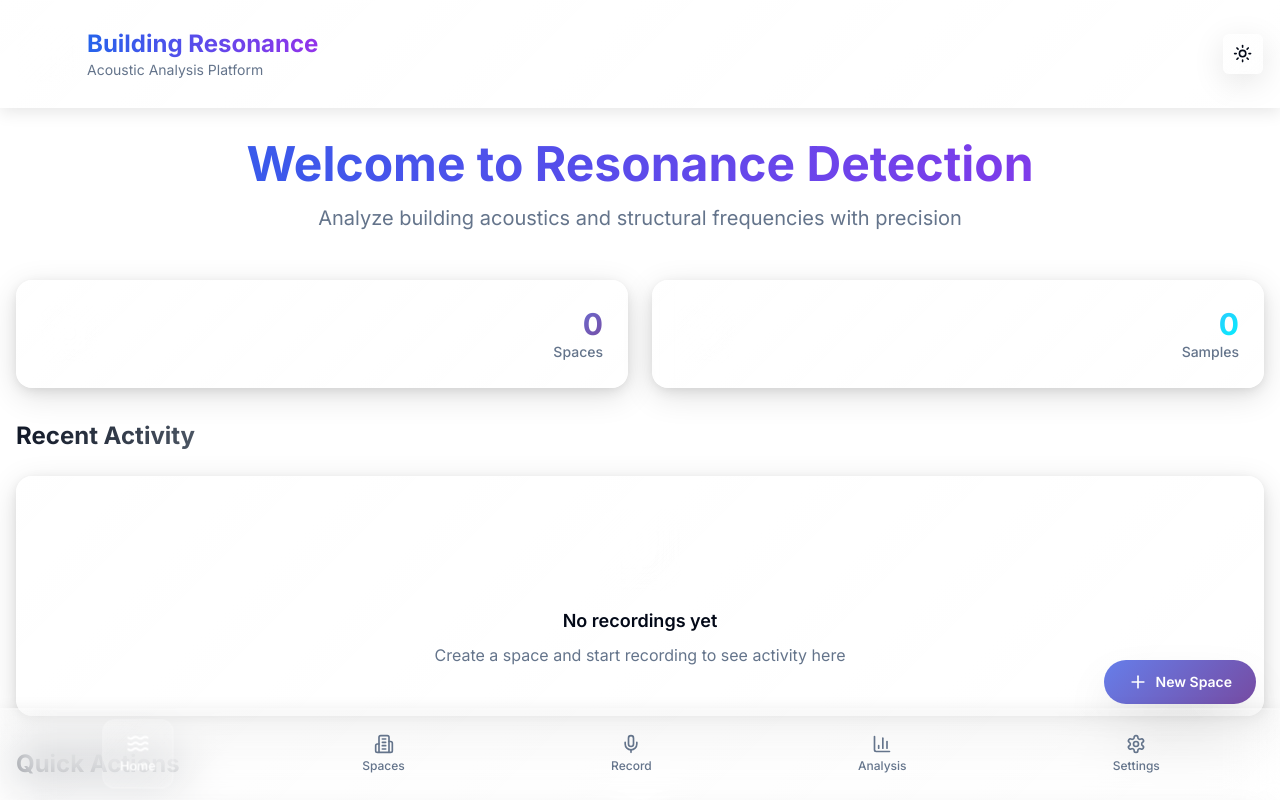
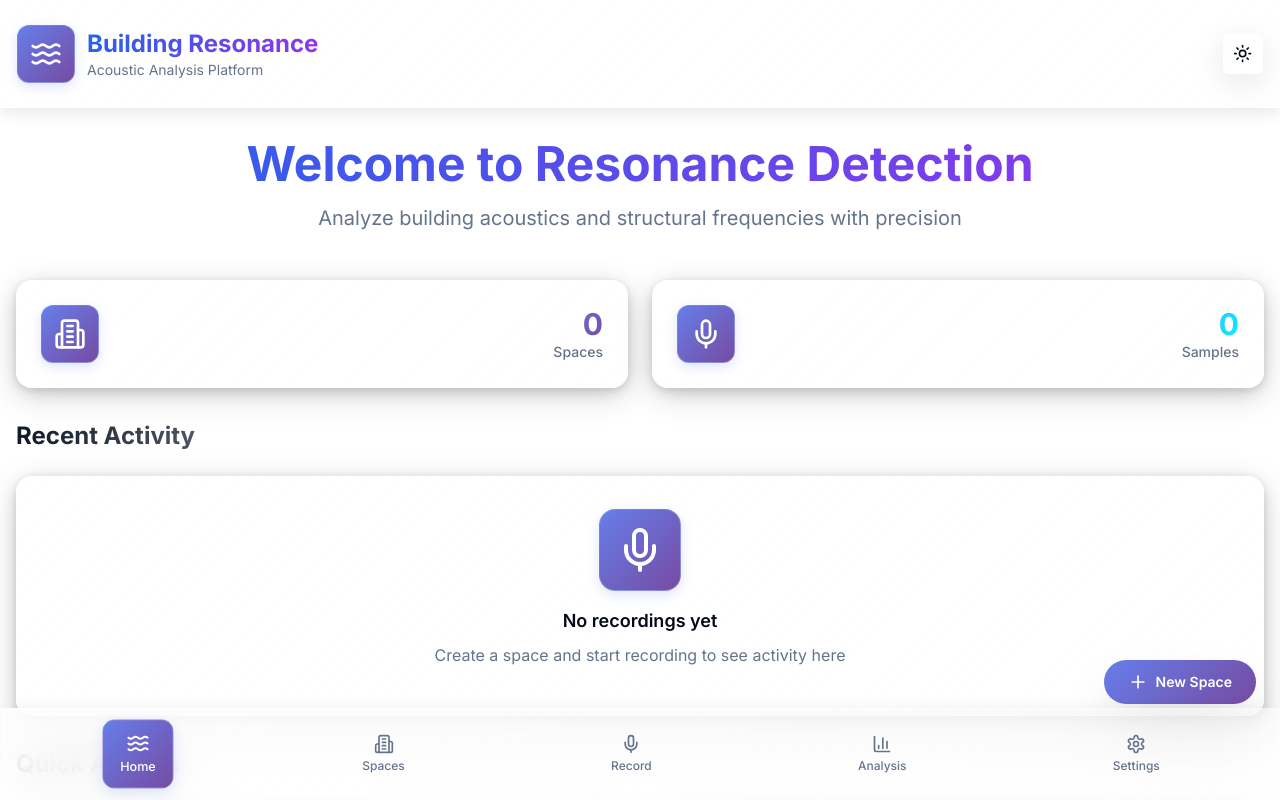
Before and after one commit to Technologic101/resonance_detector, a Next.js app: page / in a window 1280 px wide. Both pictures are taken after a click on the button "Toggle theme". Shown: the top 800 px of the page. Built offline with nearby package versions, Linux system fonts and the light colour scheme.

Commit message:
Fix Icon Visibility in Light Mode

```diff
--- a/src/app/globals.css
+++ b/src/app/globals.css
@@ -31,8 +31,10 @@
     --gradient-accent: linear-gradient(135deg, #4facfe 0%, #00f2fe 100%);
     --gradient-success: linear-gradient(135deg, #43e97b 0%, #38f9d7 100%);
     --gradient-warning: linear-gradient(135deg, #fa709a 0%, #fee140 100%);
-    --gradient-surface: linear-gradient(135deg, rgba(255,255,255,0.1) 0%, rgba(255,255,255,0.05) 100%);
-    --gradient-glass: linear-gradient(135deg, rgba(255,255,255,0.25) 0%, rgba(255,255,255,0.1) 100%);
+    --gradient-surface: linear-gradient(135deg, rgba(255,255,255,0.8) 0%, rgba(255,255,255,0.4) 100%);
+    --gradient-glass: linear-gradient(135deg, rgba(255,255,255,0.9) 0%, rgba(255,255,255,0.6) 100%);
+    --icon-bg: linear-gradient(135deg, #667eea 0%, #764ba2 100%);
+    --icon-bg-hover: linear-gradient(135deg, #5a67d8 0%, #6b46c1 100%);
   }
 
   .dark {
@@ -64,6 +66,8 @@
     --gradient-warning: linear-gradient(135deg, #fa709a 0%, #fee140 100%);
     --gradient-surface: linear-gradient(135deg, rgba(255,255,255,0.05) 0%, rgba(255,255,255,0.02) 100%);
     --gradient-glass: linear-gradient(135deg, rgba(255,255,255,0.1) 0%, rgba(255,255,255,0.05) 100%);
+    --icon-bg: linear-gradient(135deg, #667eea 0%, #764ba2 100%);
+    --icon-bg-hover: linear-gradient(135deg, #5a67d8 0%, #6b46c1 100%);
   }
 }
 
@@ -140,18 +144,23 @@
     box-shadow: 0 12px 40px rgba(0, 0, 0, 0.15);
   }
 
-  /* Icon containers */
+  /* Icon containers - Fixed for light mode */
   .icon-container {
-    background: var(--gradient-glass);
-    backdrop-filter: blur(12px);
+    background: var(--icon-bg);
     border: 1px solid rgba(255, 255, 255, 0.2);
     transition: all 0.3s ease;
+    box-shadow: 0 4px 12px rgba(102, 126, 234, 0.2);
   }
 
   .icon-container:hover {
-    background: var(--gradient-primary);
+    background: var(--icon-bg-hover);
     transform: scale(1.05);
-    box-shadow: 0 8px 25px rgba(102, 126, 234, 0.3);
+    box-shadow: 0 8px 25px rgba(102, 126, 234, 0.4);
+  }
+
+  /* Icon text color - Always white for contrast */
+  .icon-container .icon-text {
+    color: white !important;
   }
 
   /* Animated gradients */
@@ -175,6 +184,14 @@
       0 8px 32px rgba(0, 0, 0, 0.12);
   }
 
+  /* Light mode specific shadows */
+  .light .soft-shadow {
+    box-shadow:
+      0 2px 8px rgba(0, 0, 0, 0.08),
+      0 4px 16px rgba(0, 0, 0, 0.12),
+      0 8px 32px rgba(0, 0, 0, 0.16);
+  }
+
   /* Glowing effects */
   .glow {
     box-shadow: 0 0 20px rgba(102, 126, 234, 0.3);
--- a/src/components/layout/bottom-navigation.tsx
+++ b/src/components/layout/bottom-navigation.tsx
@@ -56,7 +56,7 @@ export function BottomNavigation() {
                 onClick={() => setCurrentPage(item.id)}
               >
                 <Icon className={`h-5 w-5 mb-1 transition-all duration-300 ${
-                  isActive ? 'text-white scale-110' : ''
+                  isActive ? 'icon-text scale-110' : ''
                 }`} />
                 <span className="text-xs font-medium">{item.label}</span>
               </Button>
--- a/src/components/pages/home-page.tsx
+++ b/src/components/pages/home-page.tsx
@@ -52,7 +52,7 @@ export function HomePage() {
         <div className="container mx-auto px-4 py-6 flex items-center justify-between">
           <div className="flex items-center space-x-3">
             <div className="icon-container p-3 rounded-xl">
-              <Waves className="h-8 w-8 text-white" />
+              <Waves className="h-8 w-8 icon-text" />
             </div>
             <div>
               <h1 className="text-2xl font-bold bg-gradient-to-r from-blue-600 to-purple-600 bg-clip-text text-transparent">
@@ -82,7 +82,7 @@ export function HomePage() {
           <div className="glass-card rounded-2xl p-6 hover-lift soft-shadow">
             <div className="flex items-center justify-between">
               <div className="icon-container p-3 rounded-xl">
-                <Building2 className="h-8 w-8 text-white" />
+                <Building2 className="h-8 w-8 icon-text" />
               </div>
               <div className="text-right">
                 <div className="text-3xl font-bold gradient-primary bg-clip-text text-transparent">
@@ -108,7 +108,7 @@ export function HomePage() {
           <div className="glass-card rounded-2xl p-6 hover-lift soft-shadow">
             <div className="flex items-center justify-between">
               <div className="icon-container p-3 rounded-xl">
-                <Mic className="h-8 w-8 text-white" />
+                <Mic className="h-8 w-8 icon-text" />
               </div>
               <div className="text-right">
                 <div className="text-3xl font-bold gradient-accent bg-clip-text text-transparent">
@@ -164,7 +164,7 @@ export function HomePage() {
           ) : recentSamples.length === 0 ? (
             <div className="glass-card rounded-2xl p-8 text-center soft-shadow">
               <div className="icon-container p-4 rounded-2xl mx-auto mb-4 w-fit">
-                <Mic className="h-12 w-12 text-white" />
+                <Mic className="h-12 w-12 icon-text" />
               </div>
               <h4 className="text-lg font-semibold mb-2">No recordings yet</h4>
               <p className="text-muted-foreground mb-4">
@@ -178,7 +178,7 @@ export function HomePage() {
                   <div className="flex items-center justify-between">
                     <div className="flex items-center space-x-4">
                       <div className="icon-container p-2 rounded-lg">
-                        <Mic className="h-5 w-5 text-white" />
+                        <Mic className="h-5 w-5 icon-text" />
                       </div>
                       <div>
                         <div className="font-semibold">{getSoundTypeLabel(sample.soundType)}</div>
@@ -214,7 +214,7 @@ export function HomePage() {
             >
               <div className="flex items-center space-x-6">
                 <div className="icon-container p-4 rounded-2xl group-hover:scale-110 transition-transform duration-300">
-                  <Mic className="h-8 w-8 text-white" />
+                  <Mic className="h-8 w-8 icon-text" />
                 </div>
                 <div>
                   <h4 className="font-semibold text-lg mb-1">New Recording</h4>
@@ -229,7 +229,7 @@ export function HomePage() {
             >
               <div className="flex items-center space-x-6">
                 <div className="icon-container p-4 rounded-2xl group-hover:scale-110 transition-transform duration-300">
-                  <BarChart3 className="h-8 w-8 text-white" />
+                  <BarChart3 className="h-8 w-8 icon-text" />
                 </div>
                 <div>
                   <h4 className="font-semibold text-lg mb-1">View Analysis</h4>
--- a/src/components/ui/space-card.tsx
+++ b/src/components/ui/space-card.tsx
@@ -128,7 +128,7 @@ export function SpaceCard({ space, onUpdate }: SpaceCardProps) {
       <div className="flex items-center gap-6 mb-6 text-sm text-muted-foreground">
         <div className="flex items-center gap-2">
           <div className="icon-container p-1 rounded">
-            <Mic className="h-3 w-3 text-white" />
+            <Mic className="h-3 w-3 icon-text" />
           </div>
           <span className="font-medium">{space.sampleIds.length} samples</span>
         </div>
```
